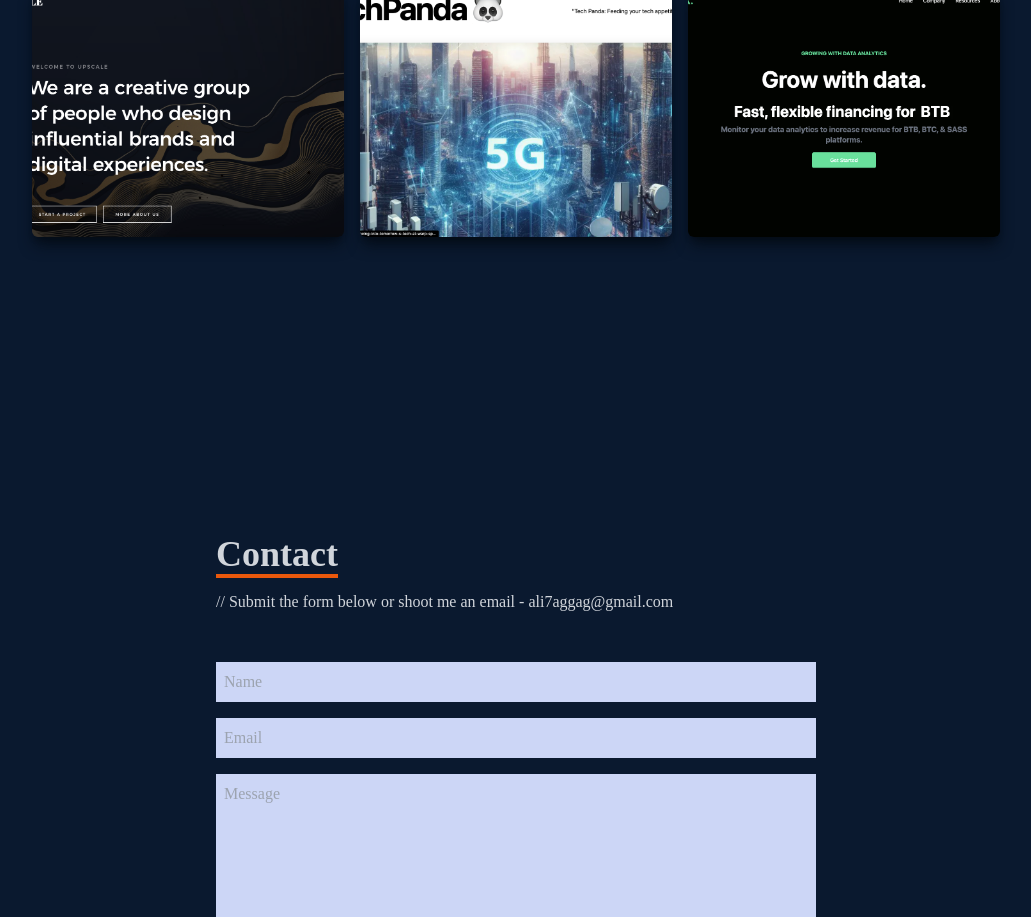
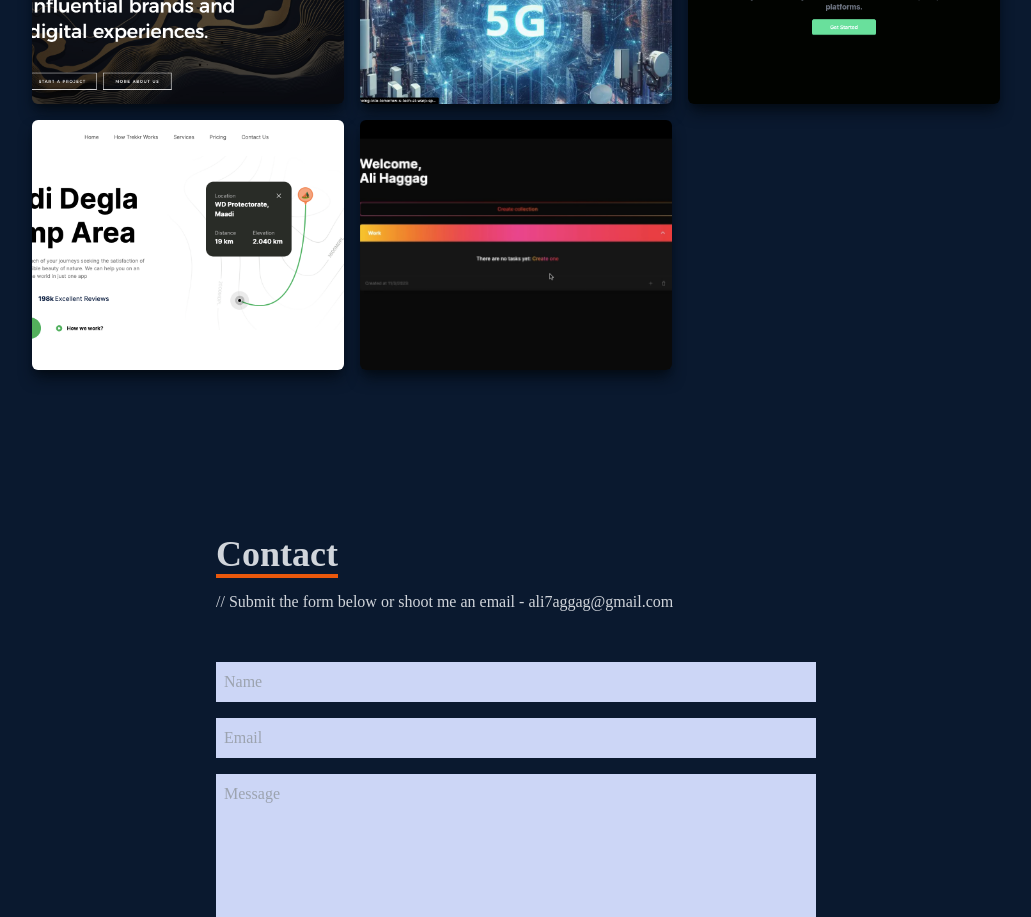
Before and after one commit to AliHaggag11/react-portfolio, a React (Create React App) app: page / in a window 1280 px wide. Shown: the part 2760-3677 px from the top of the page, without its empty margins (124-1155 px from the left). Built offline with nearby package versions, Linux system fonts and the light colour scheme.

Commit message:
Add files via upload

```diff
--- a/src/data/data.js
+++ b/src/data/data.js
@@ -1,6 +1,8 @@
 import Upscale from '../assets/projects/upscale.jpeg'
 import Blog from '../assets/projects/blog.jpeg'
 import Dataf from '../assets/projects/datafinance.jpeg'
+import Trekkr from '../assets/projects/trekkr.jpeg'
+import RemindMe from '../assets/projects/RemindMe.jpeg'
 
 export const data=[
     {
@@ -22,7 +24,21 @@ export const data=[
         name:"Data Finance LP",
         image:Dataf,
         github:"https://github.com/AliHaggag11/Data-Finance-Landing-Page",
-        live:"data-finance-lp.vercel.app",
+        live:"https://data-finance-lp.vercel.app/",
+    },
+    {
+        id:4,
+        name:"Trekkr App Website",
+        image:Trekkr,
+        github:"https://github.com/AliHaggag11/Trekkr-webapp",
+        live:"https://trekkr.vercel.app/",
+    },
+    {
+        id:5,
+        name:"RemindMe App",
+        image:RemindMe,
+        github:"https://github.com/AliHaggag11/remindMe-reminder-app",
+        live:"https://drive.google.com/file/d/1H0OkEY8MCBhQyquCPk_pjzNa-uZT4XT2/view?usp=sharing",
     },
 
 
```
